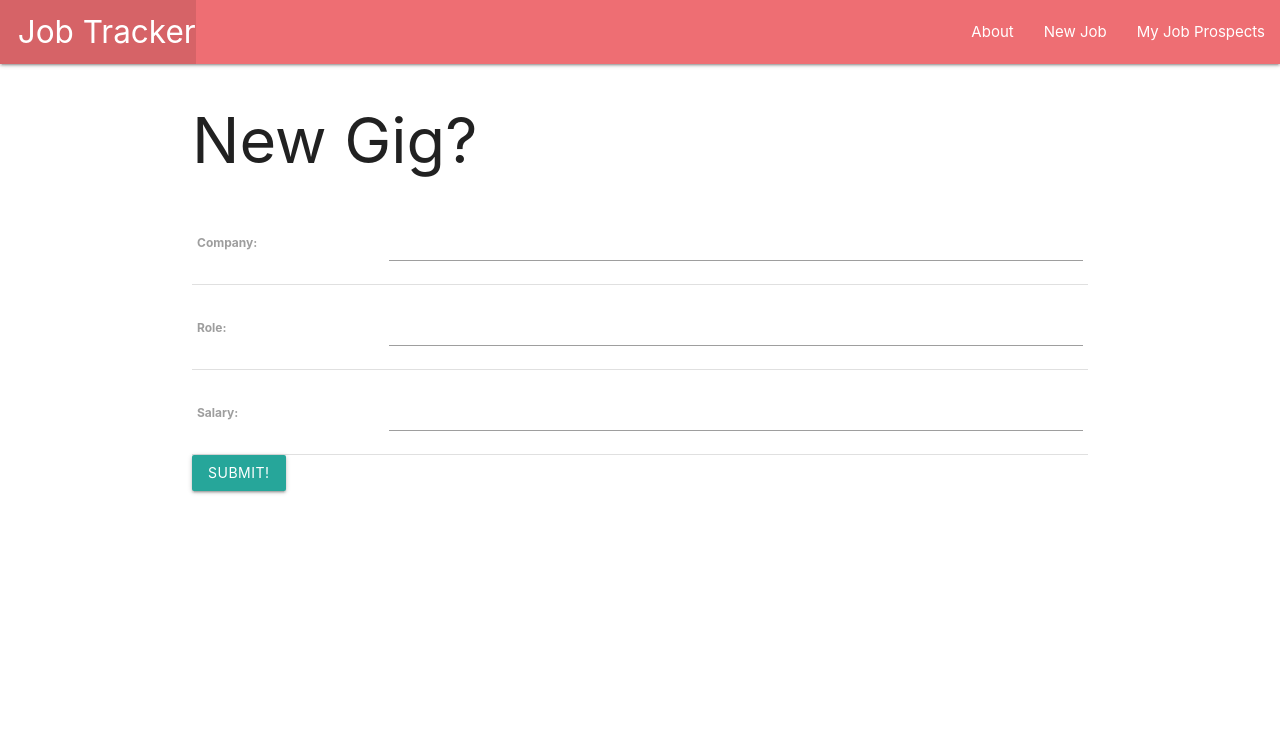
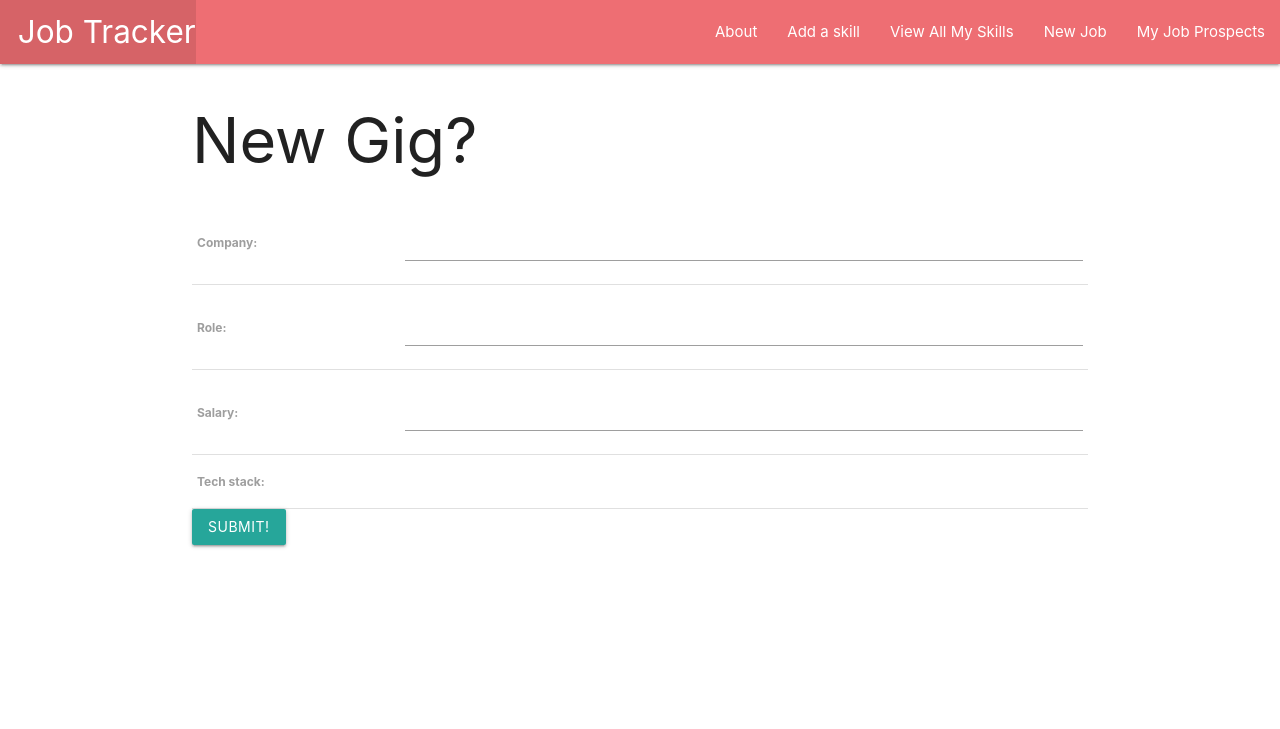
Before and after one commit to dominikconway/jobtracker, a Django app: page /jobs/create in a window 1280 px wide. Shown: the top 729 px of the page. Run offline with Django 4.2, Linux system fonts and the light colour scheme; data that the repository does not hold is empty.

Commit message:
renders skills

```diff
--- a/main_app/admin.py
+++ b/main_app/admin.py
@@ -1,5 +1,6 @@
 from django.contrib import admin
-from .models import Job, Followup
+from .models import Job, Followup, Tech_Stack
 
 admin.site.register(Job)
 admin.site.register(Followup)
+admin.site.register(Tech_Stack)
--- a/main_app/models.py
+++ b/main_app/models.py
@@ -8,10 +8,31 @@
     ('C', 'CallBack')
 )
 
+LEVELS = (
+    ('Junior', 'Junior'),
+    ('Mid-Level', 'Mid-Level'),
+    ('Senior', 'Senior')
+)
+
+class Tech_Stack(models.Model):
+    skill = models.CharField(max_length=50)
+    level = models.CharField(
+        max_length=10,
+        choices=LEVELS,
+        default=LEVELS[0][0]
+    )
+
+    def __str__(self):
+        return self.skill
+
+    def get_absolute_url(self):
+        return reverse('tech_stack_detail', kwargs={'pk': self.id})
+
 class Job(models.Model):
     company = models.CharField(max_length=100)
     role = models.CharField(max_length=100)
     salary = models.DecimalField(max_digits=10, decimal_places=2)
+    tech_stack = models.ManyToManyField(Tech_Stack)
 
     def __str__(self):
         return self.company
--- a/main_app/templates/base.html
+++ b/main_app/templates/base.html
@@ -20,6 +20,8 @@
         </ul>
         <ul class="right">
           <li><a href="{% url 'about' %}">About</a></li>
+          <li><a href="{% url 'tech_stack_create' %}">Add a skill</a></li>
+          <li><a href="{% url 'tech_stack_index' %}">View All My Skills</a></li>
           <li><a href="{% url 'jobs_create' %}">New Job</a></li>
           <li><a href="{% url 'index' %}">My Job Prospects</a></li>
         </ul>
--- a/main_app/urls.py
+++ b/main_app/urls.py
@@ -11,4 +11,10 @@
     path('jobs/<int:pk>/update/', views.JobUpdate.as_view(), name='jobs_update'),
     path('jobs/<int:pk>/delete/', views.JobDelete.as_view(), name='jobs_delete'),
     path('jobs/<int:job_id>/add_followup/', views.add_followup, name='add_followup'),
+    path('techstack/', views.Tech_stackList.as_view(), name='tech_stack_index'),
+    path('techstack/<int:pk>/', views.Tech_stackDetail.as_view(), name='tech_stack_detail'),
+    path('techstack/create/', views.Tech_stackCreate.as_view(), name='tech_stack_create'),
+    path('techstack/<int:pk>/update/', views.Tech_stackUpdate.as_view(), name='tech_stack_update'),
+    path('techstack/<int:pk>/delete/', views.Tech_stackDelete.as_view(), name='tech_stack_delete'),
+    path('techstack/<int:job_id>/assoc_tech_stack/<int:tech_stack_id>/', views.assoc_tech_stack, name='assoc_tech_stack'),
 ]
--- a/main_app/views.py
+++ b/main_app/views.py
@@ -1,6 +1,7 @@
 from django.shortcuts import redirect, render
 from django.views.generic.edit import CreateView, UpdateView, DeleteView
-from .models import Job
+from django.views.generic import ListView, DetailView
+from .models import Job, Tech_Stack
 from .forms import FollowupForm
 
 # class Job:
@@ -39,9 +40,11 @@
 
 def jobs_detail(request, job_id):
     job = Job.objects.get(id=job_id)
+    stack_job_doesnt_have = Tech_Stack.objects.exclude(id__in = job.tech_stack.all().values_list('id'))
     followup_form = FollowupForm()
     return render(request, 'jobs/detail.html', {
-        'job': job, 'followup_form': followup_form
+        'job': job, 'followup_form': followup_form,
+        'tech_stack': stack_job_doesnt_have
     })
 
 def add_followup(request, job_id):
@@ -51,3 +54,26 @@
         new_followup.job_id = job_id
         new_followup.save()
     return redirect('detail', job_id=job_id)
+
+def assoc_tech_stack(request, job_id, tech_stack_id):
+  # Note that you can pass a toy's id instead of the whole object
+  Job.objects.get(id=job_id).tech_stack.add(tech_stack_id)
+  return redirect('detail', job_id=job_id)
+
+class Tech_stackList(ListView):
+  model = Tech_Stack
+
+class Tech_stackDetail(DetailView):
+  model = Tech_Stack
+
+class Tech_stackCreate(CreateView):
+  model = Tech_Stack
+  fields = '__all__'
+
+class Tech_stackUpdate(UpdateView):
+  model = Tech_Stack
+  fields = ['skill', 'level']
+
+class Tech_stackDelete(DeleteView):
+  model = Tech_Stack
+  success_url = '/techstack/'
```
Also changed, not shown: main_app/forms.py (+6 -1 lines), main_app/templates/jobs/detail.html (+42 -0 lines), main_app/templates/main_app/tech_stack_confirm_delete.html (added, +13 -0 lines), main_app/templates/main_app/tech_stack_detail.html (added, +20 -0 lines), main_app/templates/main_app/tech_stack_form.html (added, +19 -0 lines), main_app/templates/main_app/tech_stack_list.html (added, +17 -0 lines), main_app/migrations/0005_tech_stack_alter_followup_options.py (added), main_app/migrations/0006_job_tech_stack.py (added), main_app/migrations/0007_alter_tech_stack_level.py (added).
